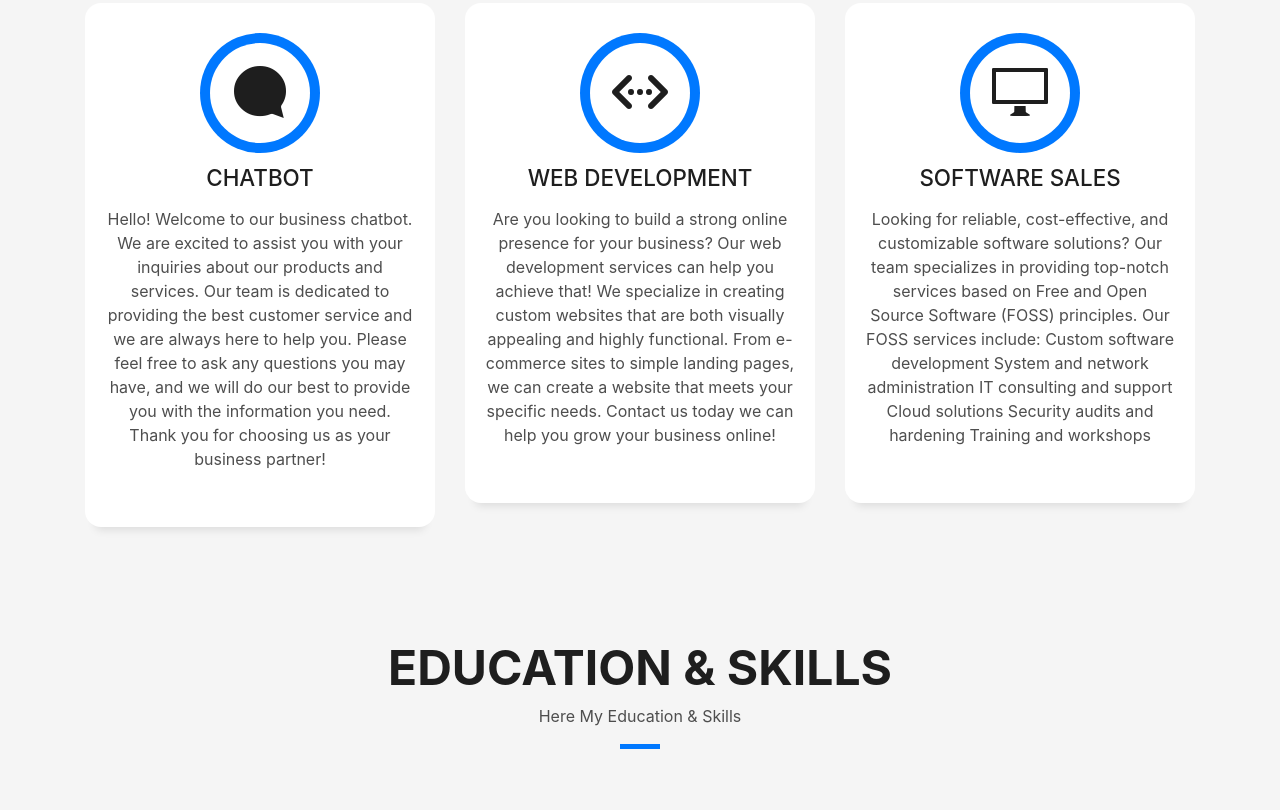
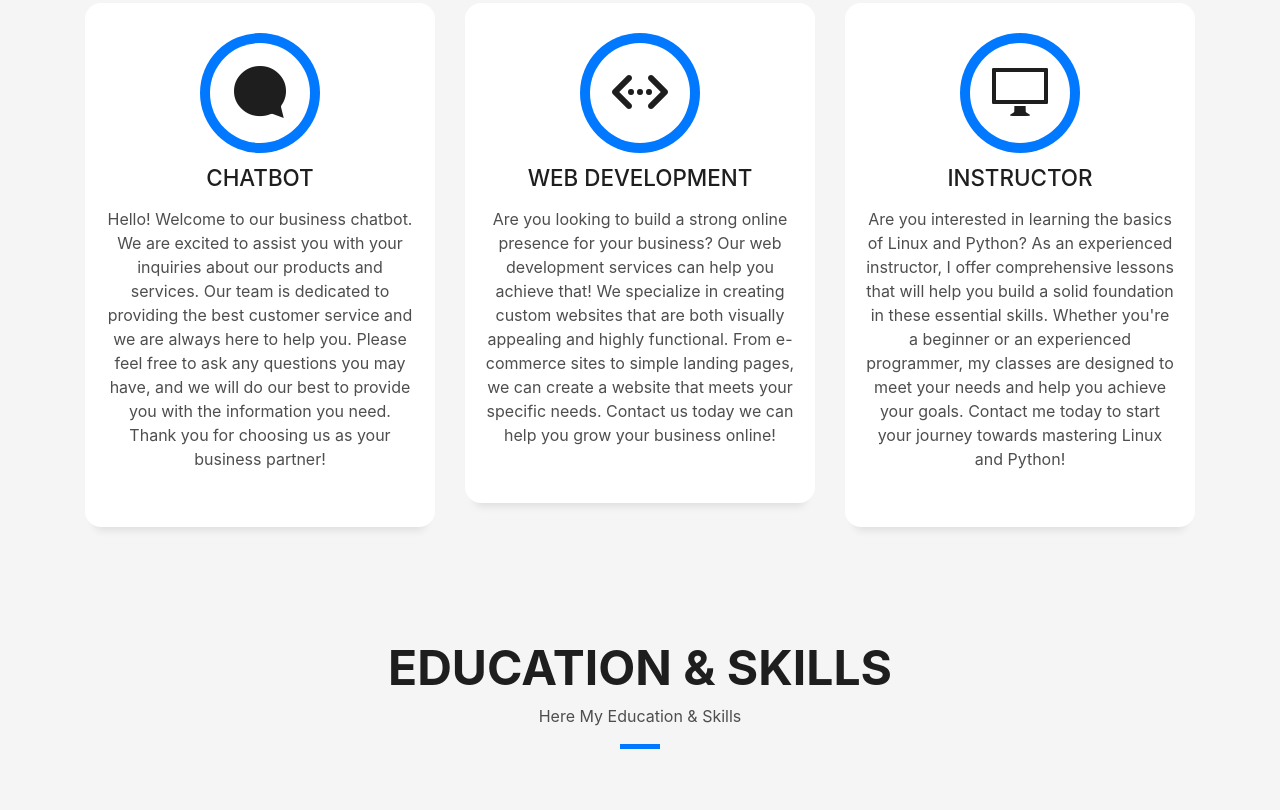
Before and after one commit to yhtag/SysFolio, a plain HTML site: page index.html in a window 1280 px wide. Shown: the part 1796-2606 px from the top of the page. Drawn offline with Linux system fonts and the light colour scheme; files whose address does not match are found by name.

Commit message:
commit 6

```diff
--- a/index.html
+++ b/index.html
@@ -2,7 +2,7 @@
 <html lang="en">
 <head>
   <meta charset="utf-8">
-  <title>Y's Pofolio</title>
+  <title>Y's Portfolio</title>
   <meta content="width=device-width, initial-scale=1.0" name="viewport">
   <meta content="" name="keywords">
   <meta content="" name="description">
@@ -202,16 +202,9 @@
               <span class="ico-circle"><i class="ion-monitor"></i></span>
             </div>
             <div class="service-content">
-              <h2 class="s-title">Software Sales</h2>
+              <h2 class="s-title">instructor</h2>
               <p class="s-description text-center">
-                Looking for reliable, cost-effective, and customizable software solutions? Our team specializes in providing top-notch services based on Free and Open Source Software (FOSS) principles.
-				Our FOSS services include:
-				Custom software development
-				System and network administration
-				IT consulting and support
-				Cloud solutions
-				Security audits and hardening
-				Training and workshops
+                Are you interested in learning the basics of Linux and Python? As an experienced instructor, I offer comprehensive lessons that will help you build a solid foundation in these essential skills. Whether you're a beginner or an experienced programmer, my classes are designed to meet your needs and help you achieve your goals. Contact me today to start your journey towards mastering Linux and Python!
               </p>
             </div>
           </div>
@@ -428,7 +421,7 @@
         <div class="row">
           <div class="col-sm-12">
             <div class="copyright-box">
-              <p class="copyright">&copy; Copyright <strong>DevFolio</strong>. All Rights Reserved</p>
+              <p class="copyright">&copy; Copyright <strong>SysFolio</strong>. All Rights Reserved</p>
               <div class="credits">
                 <!--
                   All the links in the footer should remain intact.
```
Also changed, not shown: img/apple-touch-icon.png, img/apple-touch-icon1.png (added), img/favicon.png, img/favicon1.png (added), img/testimonial-2.jpg, img/testimonial-233.jpg (added).
